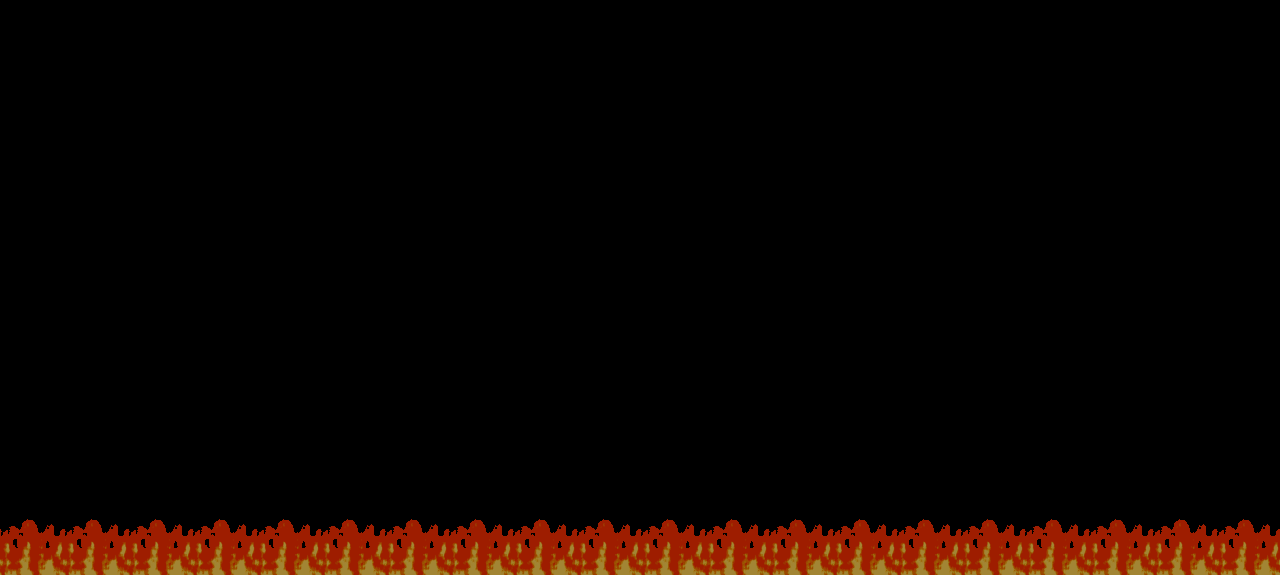
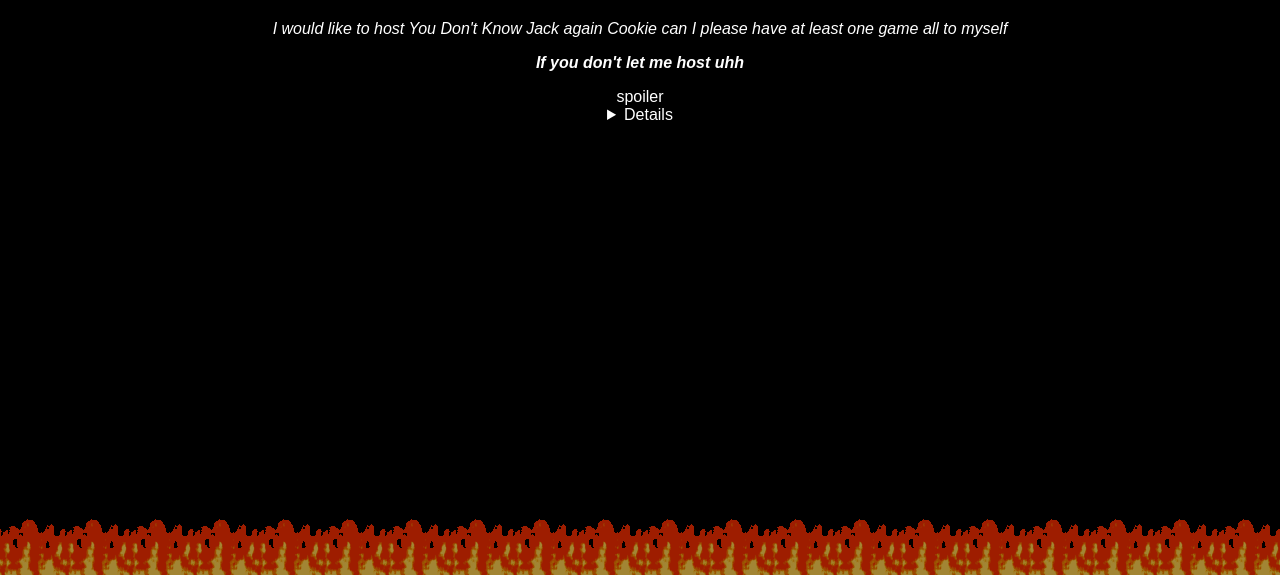
Before and after one commit to videotoaster/schmit, a plain HTML site: page index.html in a window 1280 px wide. Shown: the part 225-800 px from the top of the page. Drawn offline with Linux system fonts and the light colour scheme.

Commit message:
Update index.html

```diff
--- a/index.html
+++ b/index.html
@@ -25,4 +25,8 @@
    <img src="schmit.gif" alt="SCHMITTY"><br/>
    <randomquote>You don't have JavaScript on, Mr. Privacy.<br/>What are you hiding? Who from?<br/>I think you're just paranoid...</randomquote><br/>
    <h1><a href="Schmit.wav">THEME SONG</a></h1>
+   <p><i>I would like to host You Don't Know Jack again Cookie can I please have at least one game all to myself</i></p>
+   <p><i><b>If you don't let me host uhh</b></i></p>
+   <summary>spoiler
+    <details>I'll tell Binjpipe where you are</details></summary>
   </center>
```
